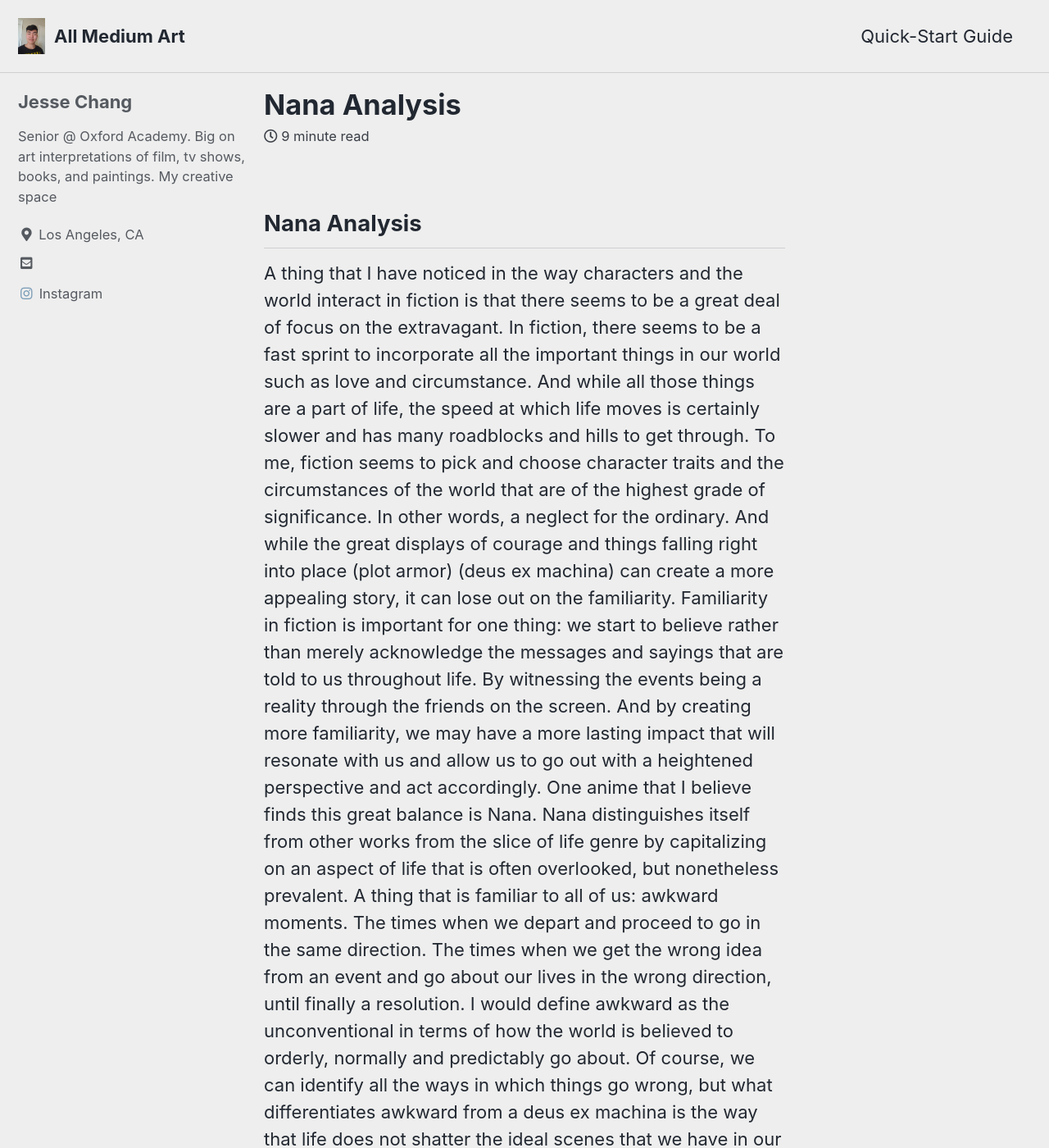
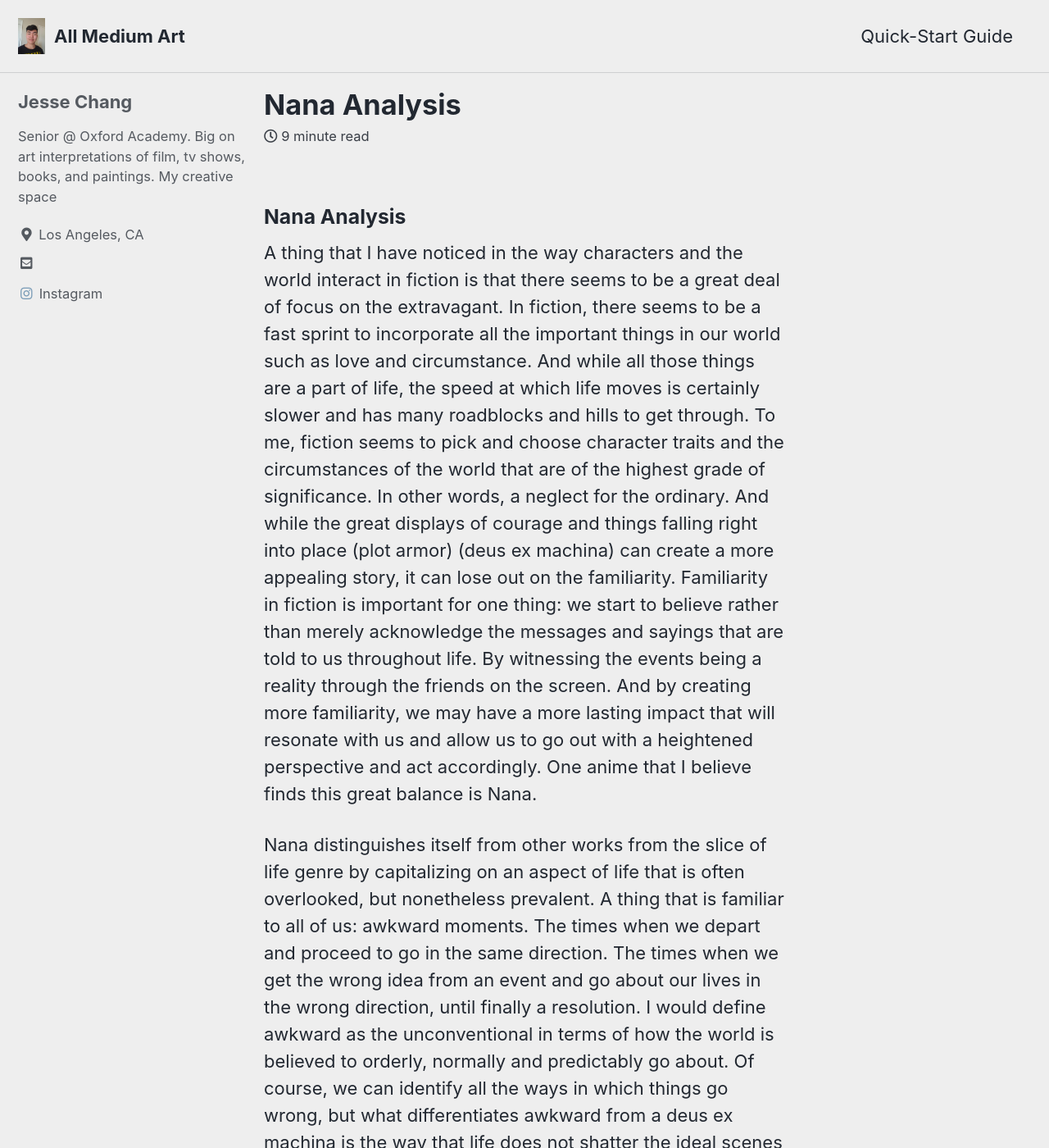
Before and after one commit to jchang20/jchang20.github.io, a Jekyll site: the page built from _posts/2020-12-08-Nana-Analysis.md, in a window 1280 px wide and 1400 px high. Shown: the whole window at 82% size. Built offline with Jekyll 4.4.1, drawn with Linux system fonts in a browser that asks for light colours; cached includes are drawn as plain includes; some of the changed text lies outside the part shown.

Commit message:
Updated formatting on Nana Analysis

```diff
--- a/_posts/2020-12-08-Nana-Analysis.md
+++ b/_posts/2020-12-08-Nana-Analysis.md
@@ -1,4 +1,4 @@
-## Nana Analysis
+### Nana Analysis
 
 A thing that I have noticed in the way characters and the world interact in fiction is that
 there seems to be a great deal of focus on the extravagant. In fiction, there seems to be a fast
@@ -14,6 +14,7 @@ the events being a reality through the friends on the screen. And by creating mo
 may have a more lasting impact that will resonate with us and allow us to go out with a
 heightened perspective and act accordingly. One anime that I believe finds this great balance is
 Nana.
+
 Nana distinguishes itself from other works from the slice of life genre by capitalizing on
 an aspect of life that is often overlooked, but nonetheless prevalent. A thing that is familiar to all
 of us: awkward moments. The times when we depart and proceed to go in the same direction.
@@ -24,6 +25,7 @@ the ways in which things go wrong, but what differentiates awkward from a deus e
 the way that life does not shatter the ideal scenes that we have in our minds, but distorts it. In
 addition, Nana is masterful in emulating the human experience by having characters react to life
 events in the ways a human would.
+
 In the spontaneous nature of life, events go in all sorts of directions. Eventually, there
 are moments bound to be colliding and knotting and cutting off one another. And by this,
 awkward moments are born. A scenario that I find that illustrates this is through Hachi and
@@ -41,11 +43,13 @@ that are unconventional with the harmonic idea of how things should be. They wer
 communicate and fix the misunderstanding so they were offset into different realities. A reality
 where Hachi has abandoned Nobu for Takumi. A reality where Nobu is no longer a part of
 Hachi’s story.
+
 Rather than a forceful ripping of fates, the scenario illustrated here was a slow
 unraveling. And by this, I believe that it demonstrates the awkward as the small
 misunderstandings and unconventional things and the “should not”s exist and pose as much of
 a problem. By illustrating the awkward, it is reflective of the nature of circumstance in our worldmessy
 and irregular.
+
 There is a great bit of humanity present in the interaction between Nobu and Hachi. As
 people, we tend to only consider the reality for what it shows. We fantasize about the implied
 messages between words and the possible context before an encounter, but all fall short
@@ -55,6 +59,7 @@ we relate with Nobu as there are times when we are oblivious to what is truly th
 makes us lose out on a lot of opportunities in life. Granted, we may never know whether or not
 we misinterpreted, but we know that it exists, and herein lies a relational attachment that we
 may form with the characters.
+
 Continuing on, later, we see Nobu texting Hachi to talk about what has happened.
 However, Nobu gets no response. I believe that because of their initial encounter, the encounter
 that made Nobu perceive through a window of abandonment, he was able to see this encounter
@@ -88,6 +93,7 @@ the time leading up to the event Hachi was very jolly. When given this opportuni
 that he is out of Hachi’s story is taken away.
 It all goes to plan, all things are in line and clean… until she meets Shoji. After talking
 with Shoji, Hachi becomes disheartened.
+
 However, once she encounters Shoji and they talk, Hachi is too sad to go to the event.
 Because what just happened pertains to Nobu; Hachi sees Nobu through her situation with
 Shoji. Hachi knows how it feels to be on the receiving end of being in the dark about betrayal,
@@ -107,6 +113,7 @@ that she’s scared of creating problems and losing the happiness that she has.
 if she was scared of falling for Nobu again, she wouldn’t have invited the friends over to the
 event. Hachi was comfortable enough originally to hang out with Nobu as friends. What Hachi
 was scared of Nobu through these new circumstances.
+
 In the end, Nobu was unable to see for himself whether or not Hachi was happy or not.
 Hachi’s happiness would have been the decider as to whether or not Nobu would be stepping in
 to steal Hachi. But unfortunately, from the information that Nobu was fed, he knew all he needed
@@ -116,6 +123,7 @@ somewhat true that Hachi chose Takumi, Nana’s words blew it out of proportion
 Nobu the wrong idea. Hachi was not afraid of falling in love with Nobu again. Could Nobu have
 won over Hachi if it weren’t for the misunderstandings? Probably not, but having no attempt at
 all gets rid of all possibilities.
+
 To me, Nana is a reminder that things will not always go in our favor. And this is
 communicated very well by creating a world that is reminiscent of our own, by showing the slow,
 painful crawl that we must sometimes bear. However, there is more to it. Yes, Nana creates
```
